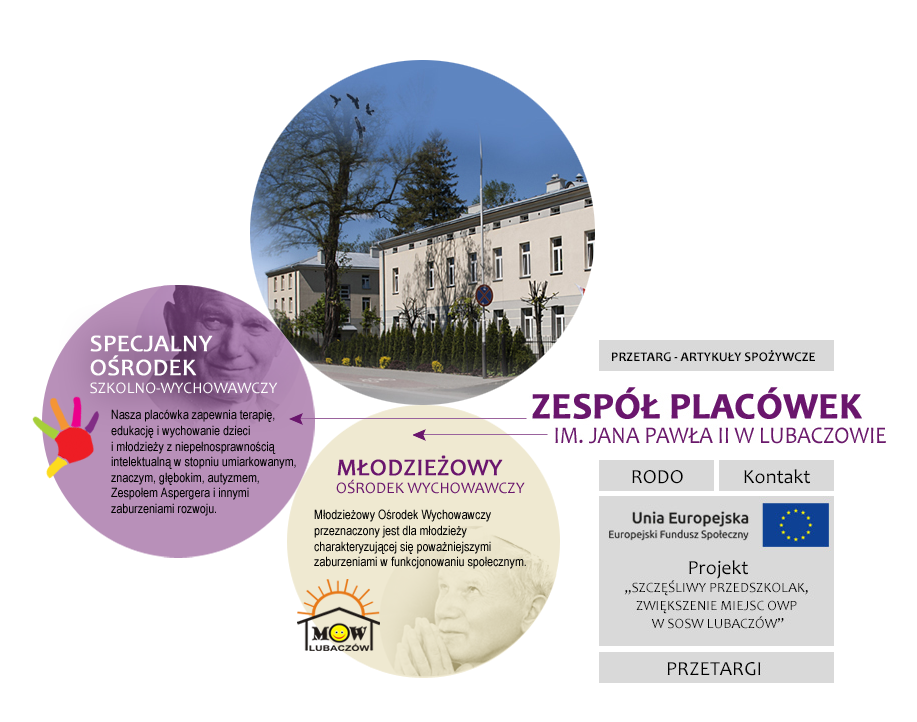
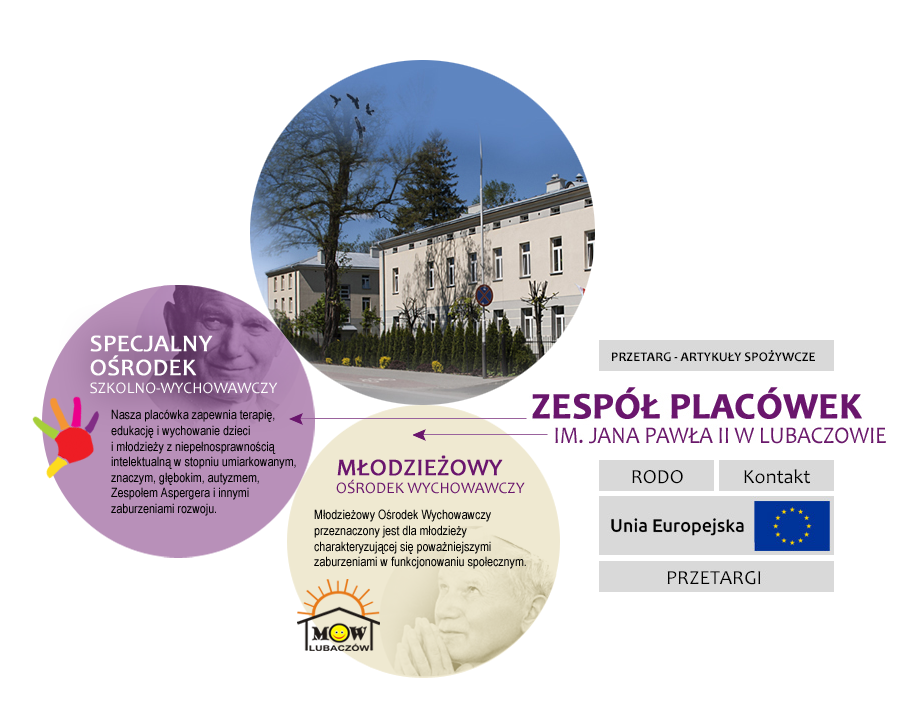
Before and after one commit to paboowicz/zplubaczow, a plain HTML site: page index.html in a window 1280 px wide. Shown: the whole page, without its empty margins (176-1093 px from the left). Drawn offline with Linux system fonts and the light colour scheme.

Commit message:
podmiana logo UE

```diff
--- a/css/style.css
+++ b/css/style.css
@@ -132,13 +132,13 @@
 #projekt {
 	display: block;
 	width: 235px;
-	height: 150px;
-	background: url(../image/projekt3.jpg);
+	height: 59px;
+	background: url(../image/projekt4.jpg);
 	position: absolute;
 	top: 446px;
 	left: 570px;
 }
-#projekt:hover { background: url(../image/projekt3a.jpg); }
+#projekt:hover { background: url(../image/projekt4a.jpg); }
 
 #przetargi {
 	display: block;
@@ -147,7 +147,7 @@
 	height: 31px;
 	background: url(../image/przetargi.jpg);
 	position: absolute;
-	top: 602px;
+	top: 511px;
 	left: 570px;
 }
 #przetargi:hover { background: url(../image/przetargia.jpg); }
```
Also changed, not shown: image/projekt4.jpg (added), image/projekt4a.jpg (added).
